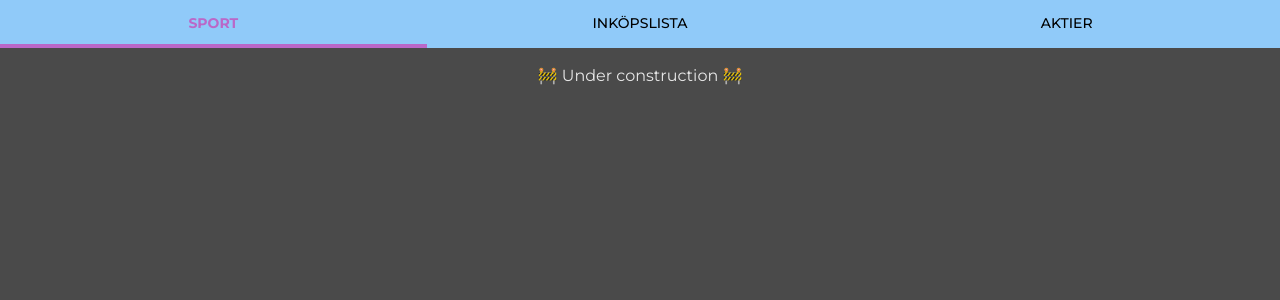
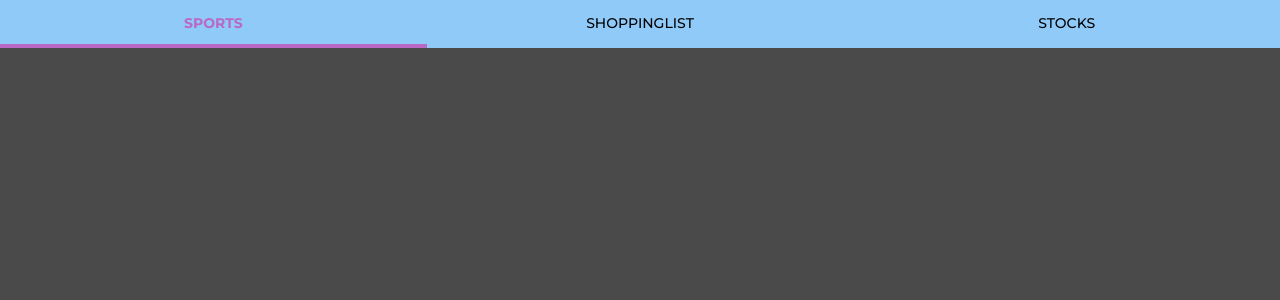
Before and after one commit to oscarstenqvist/dashboard, a React (Vite) app: page / in a window 1280 px wide. Shown: the top 300 px of the page. Built offline with nearby package versions, Linux system fonts and the light colour scheme.

Commit message:
Feat: changed to english

```diff
--- a/src/app/AppService.ts
+++ b/src/app/AppService.ts
@@ -1,6 +1,6 @@
 import { useState } from "react";
 
-const tabs = ["Sport", "Inköpslista", "Aktier",];
+const tabs = ["Sports", "Shoppinglist", "Stocks",];
 
 const useAppService = () => {
   const [selectedTab, setSelectedTab] = useState<string>(tabs[0]);
```
